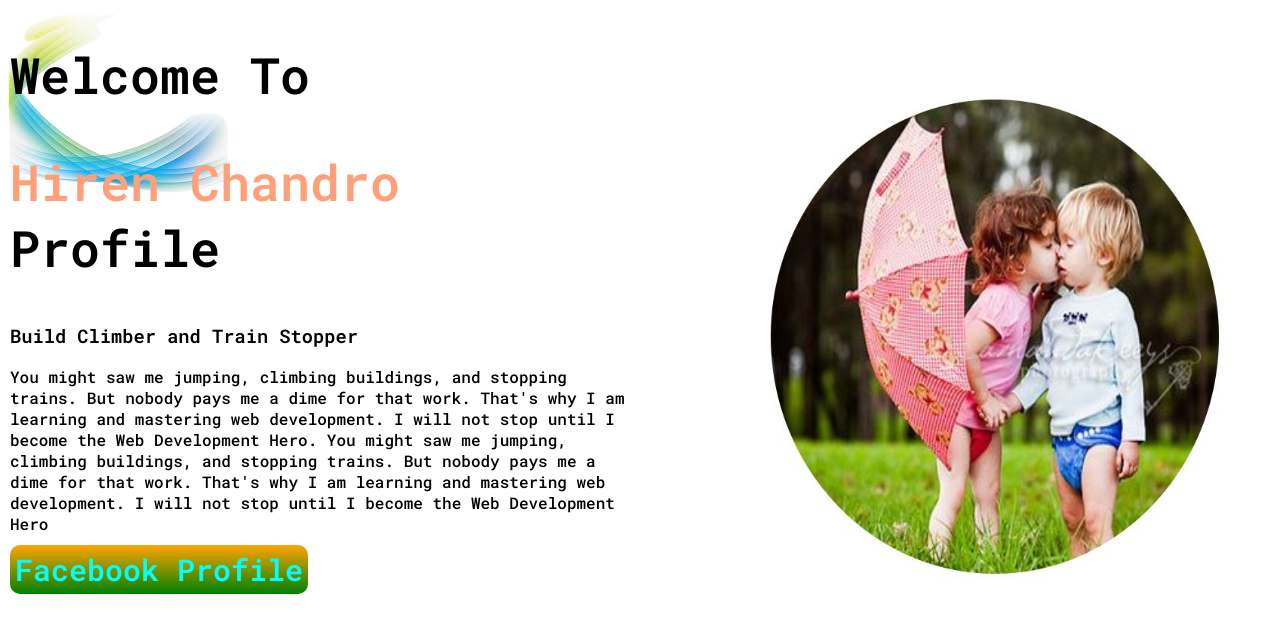
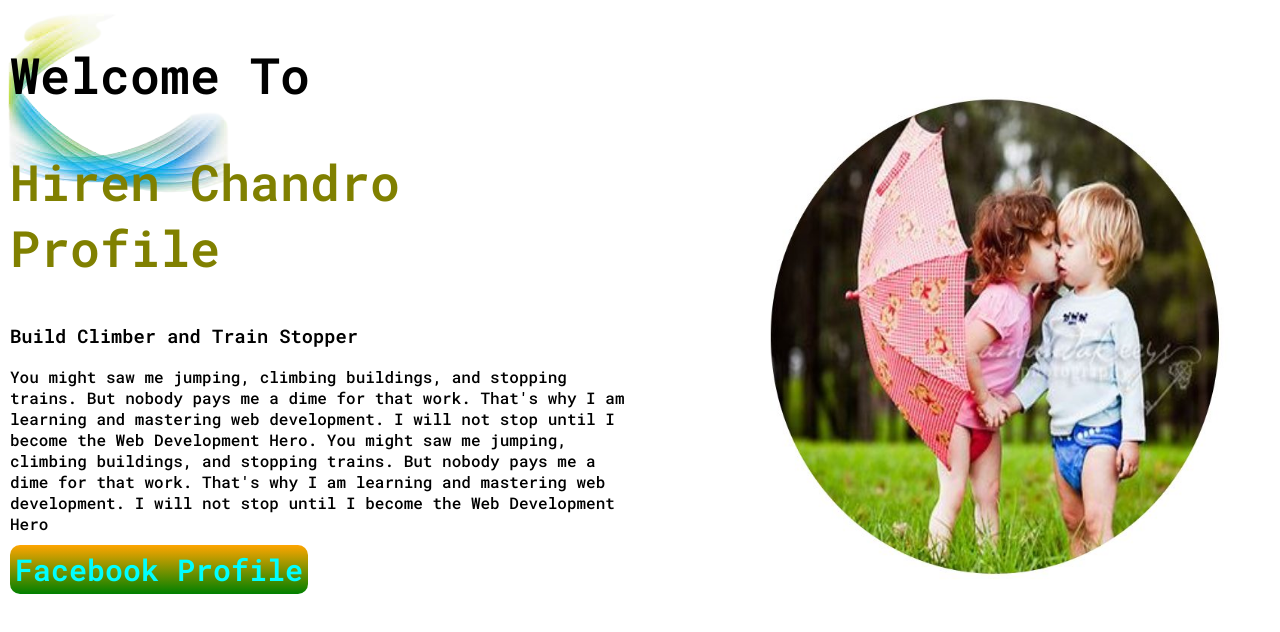
Before and after one commit to Hirenchandro/Hiren-portfolio-practice, a plain HTML site: page index.html in a window 1280 px wide. Drawn offline with Linux system fonts and the light colour scheme.

Commit message:
color updated

```diff
--- a/index.html
+++ b/index.html
@@ -17,7 +17,7 @@
     <section class="top-banner back-pic2 flexible-container">
         <div class="half-width">
             <h1>Welcome To</h1>
-            <h1> <span style="color: lightsalmon;">Hiren Chandro</span> Profile</h1>
+            <h1> <span style="color:olive;">Hiren Chandro Profile</span> </h1>
             <h3>Build Climber and Train Stopper</h3>
             <p>You might saw me jumping, climbing buildings, and stopping trains. But nobody pays me a dime for that
                 work.
```
